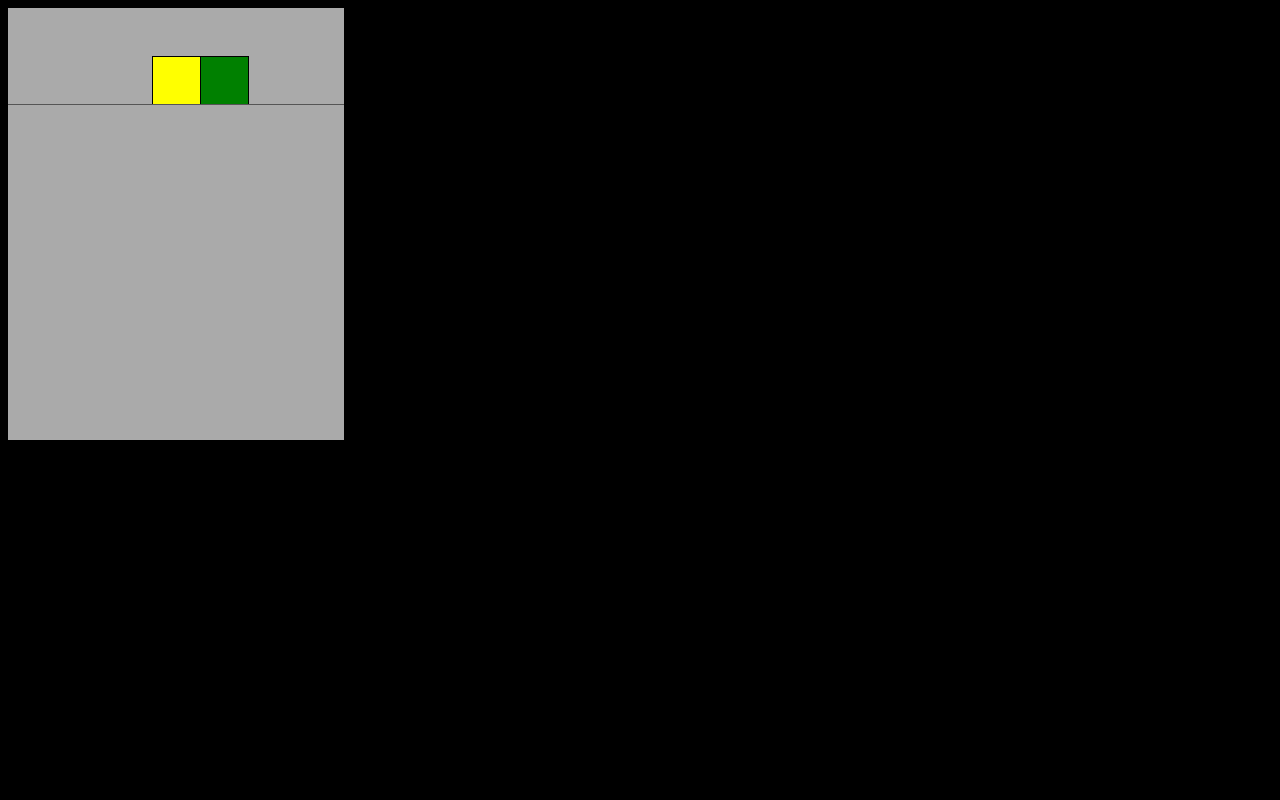
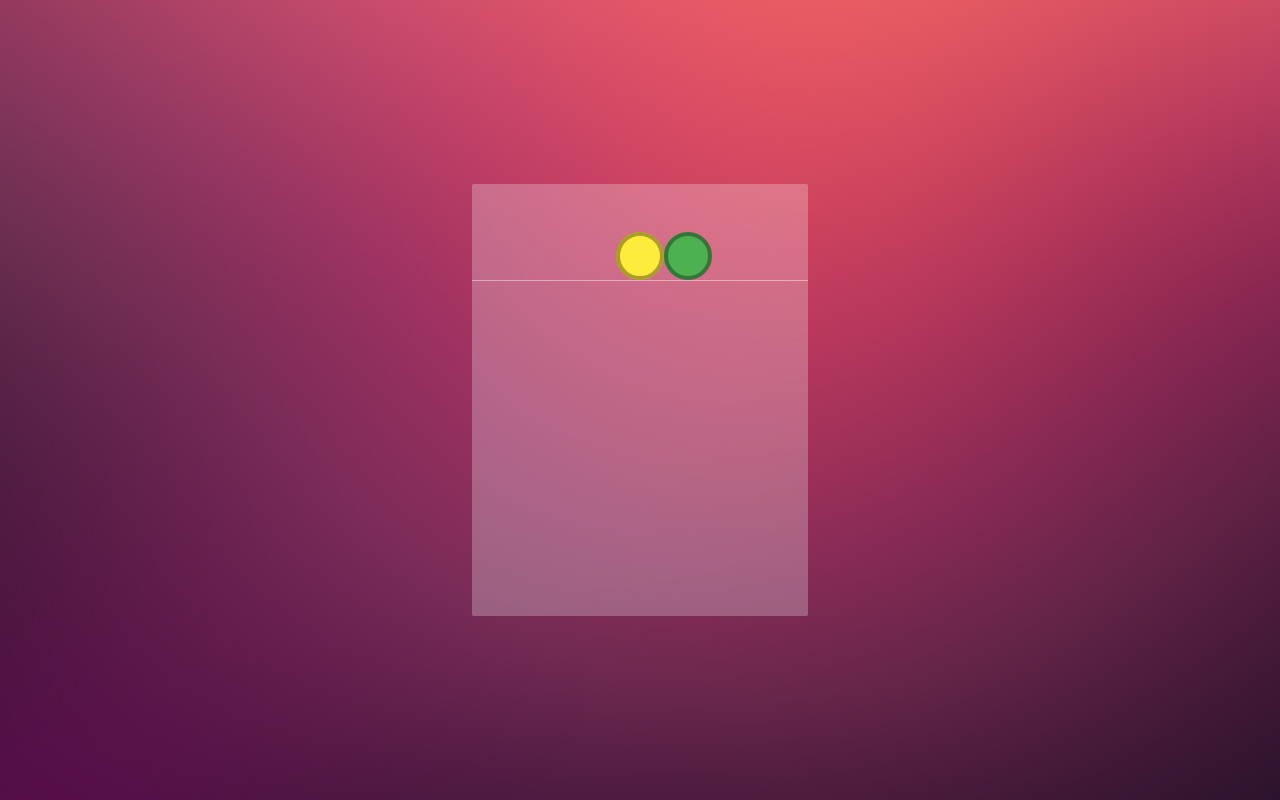
Before and after one commit to CairX/combine, a plain HTML site: page index.html in a window 1280 px wide. Drawn offline with Linux system fonts and the light colour scheme.

Commit message:
First major style update.

```diff
--- a/game.js
+++ b/game.js
@@ -21,16 +21,17 @@ var Game = (function() {
 	self.draw = function() {
 		context.clearRect(0, 0, canvas.width, canvas.height);
 
-		for (var i = 0; i < items.length; i++) {
-			items[i].draw(context);
-		}
-
-		context.strokeStyle = "#555";
+		context.lineWidth = 1;
+		context.strokeStyle = "rgba(255, 255, 255, 0.25)";
 		context.beginPath();
 		context.moveTo(0, settings.size * 2  + 0.5);
 		context.lineTo(settings.size * settings.width, settings.size * 2 + 0.5);
 		context.closePath();
 		context.stroke();
+
+		for (var i = 0; i < items.length; i++) {
+			items[i].draw(context);
+		}
 
 		window.requestAnimationFrame(self.draw);
 	};
@@ -56,16 +57,16 @@ var Game = (function() {
 /* --------------------------------- */
 var Levels = (function() {
 	var colors = [
-		"green",
-		"yellow",
-		"orange",
-		"red",
-		"pink",
-		"purple",
-		"blue",
-		"lightblue",
-		"black",
-		"white"
+		"#4caf50", // "green",
+		"#ffeb3b", // "yellow",
+		"#f57c00", // "orange",
+		"#d32f2f", // "red",
+		"#f06292", // "pink",
+		"#9c27b0", // "purple",
+		"#3f51b5", // "blue",
+		"#2196f3", // "lightblue",
+		"#000000", // "black",
+		"#FFFFFF"  // "white"
 	];
 	var min = 0;
 	var max = (colors.length - 1);
@@ -110,9 +111,19 @@ function Combiner(level, x, y) {
 		context.fillStyle = Levels.getColor(this.level);
 		var x = this.x * this.size;
 		var y = (settings.height * this.size) - (this.y * this.size + this.size);
-		context.fillRect(x, y, this.size, this.size);
-		context.strokeStyle = "black";
-		context.strokeRect(x + 0.5, y + 0.5, this.size, this.size);
+
+		var radians = this.size / 2;
+		context.beginPath();
+		context.arc(x + radians, y + radians, radians, 0, (Math.PI * 2), true);
+		context.closePath();
+		context.fill();
+
+		var lineWidth = 4;
+		context.strokeStyle = "rgba(0, 0, 0, 0.33)";
+		context.lineWidth = lineWidth;
+		context.beginPath();
+		context.arc(x + radians, y + radians, radians - (lineWidth / 2), 0, (Math.PI * 2), true);
+		context.stroke();
 	};
 }
 
--- a/index.html
+++ b/index.html
@@ -3,10 +3,7 @@
 	<head>
 		<meta charset="utf-8" />
 		<title>Combine</title>
-		<style type="text/css">
-			body { background: black; }
-			canvas { background: #AAA; }
-		</style>
+		<link rel="stylesheet" type="text/css" href="style.css">
 	</head>
 	<body>
 		<canvas id="canvas"></canvas>
--- /dev/null
+++ b/style.css
@@ -0,0 +1,21 @@
+html {
+	height: 100%;
+	padding: 0;
+	margin: 0;
+}
+body {
+	background: url("background.jpg") repeat center center;
+
+	height: 100%;
+	padding: 0;
+	margin: 0;
+
+	display: flex;
+	align-items: center;
+	justify-content: center;
+}
+canvas {
+	background: rgba(255, 255, 255, 0.25);
+	display: block;
+	border-radius: 2px;
+}
```
Also changed, not shown: background.jpg (added).
